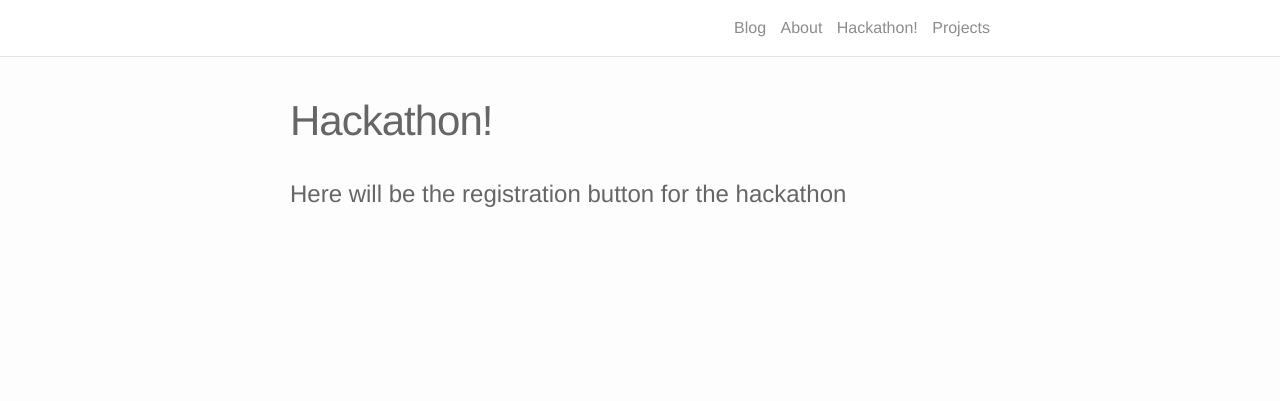
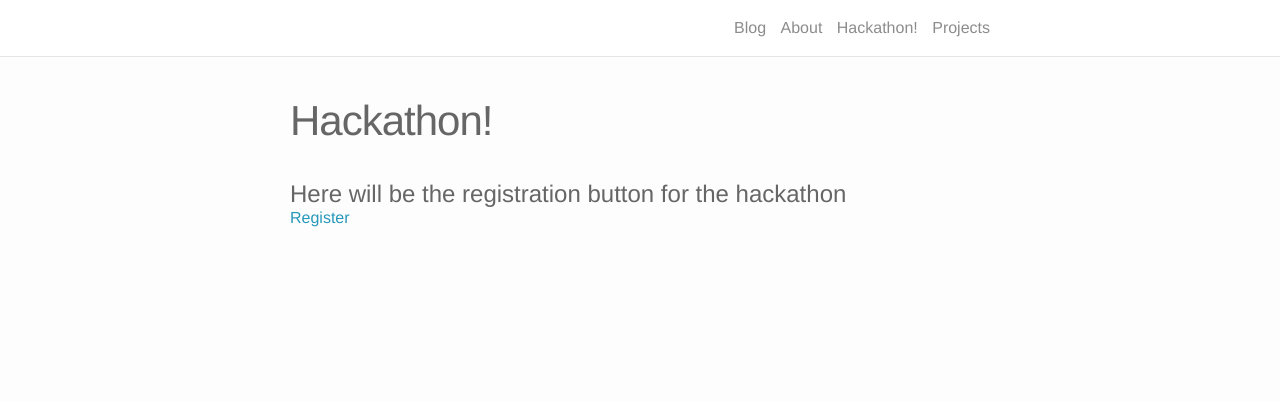
Before and after one commit to AnuarTB/anuartb.github.io, a Jekyll site: the page built from hackathon.md, in a window 1280 px wide. Shown: the top 401 px of the page. Built offline with Jekyll 4.4.1, drawn with Linux system fonts in a browser that asks for light colours; nearby versions of some CDN libraries.

Commit message:
Register button is set up!

```diff
--- a/hackathon.md
+++ b/hackathon.md
@@ -4,3 +4,6 @@ title: Hackathon!
 permalink: /mlh-2019-oct/
 ---
 # Here will be the registration button for the hackathon
+
+<a href="https://my.mlh.io/oauth/authorize?client_id=0fc2ffee13b95bccefb78b509cb6535b52f1a377d68be4f6c0c6768b5df2295f&redirect_uri=http%3A%2F%2Fanuartb.github.io%2Fmlh-2019-oct%2Fthanks&response_type=token
+">Register</a>
```
